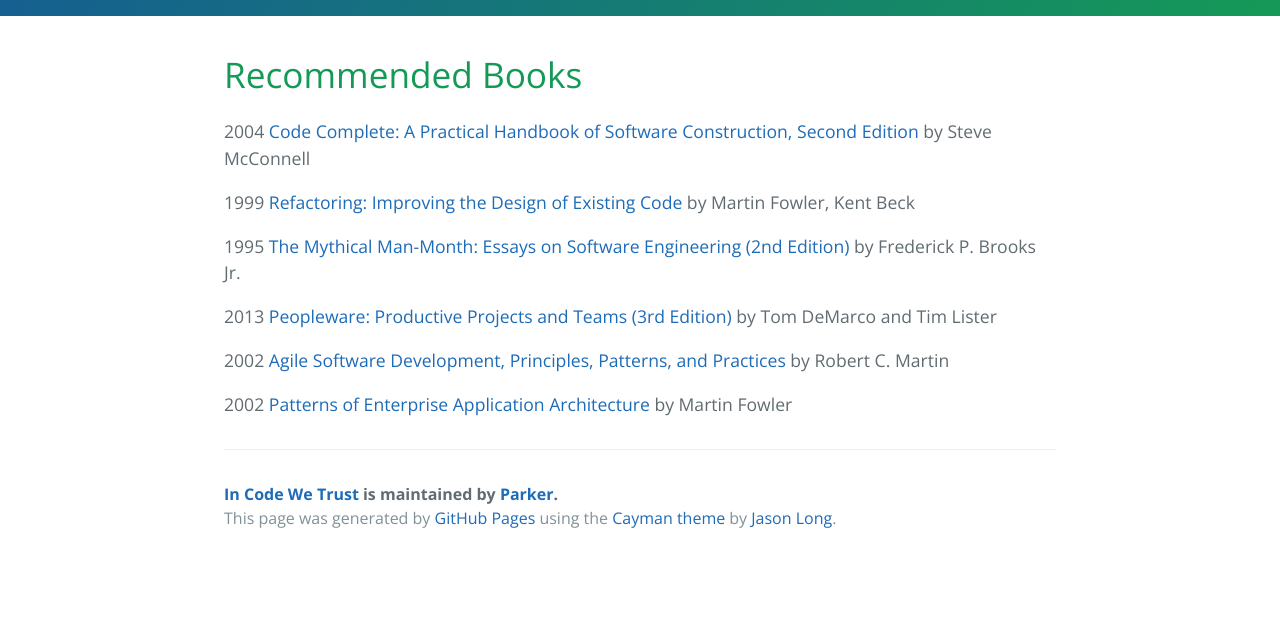
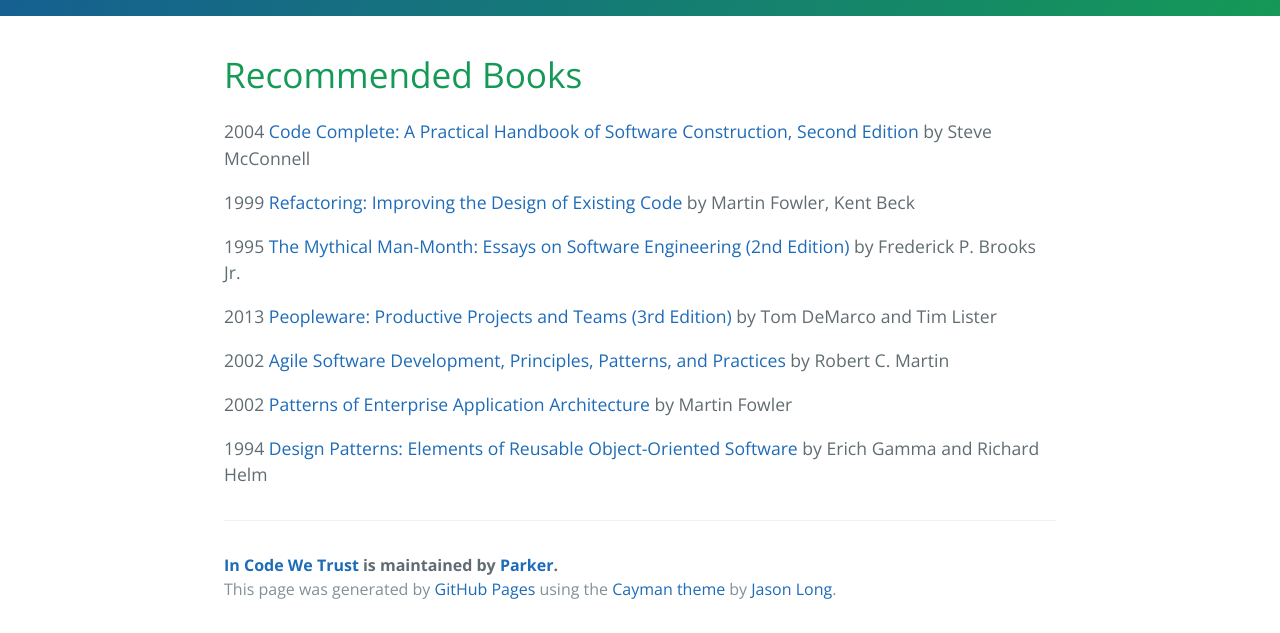
Before and after one commit to parkerwy/parkerwy.github.io, a Jekyll site: the page built from books.markdown, in a window 1280 px wide. Shown: the part 320-953 px from the top of the page. Built offline with Jekyll 4.4.1, drawn with Linux system fonts in a browser that asks for light colours; before the commit the page ends 900 px from its top, so only the background shows below that.

Commit message:
Update books.markdown

```diff
--- a/books.markdown
+++ b/books.markdown
@@ -17,3 +17,5 @@
 2002 [Agile Software Development, Principles, Patterns, and Practices](https://www.amazon.com/Software-Development-Principles-Patterns-Practices/dp/0135974445) by Robert C. Martin
 
 2002 [Patterns of Enterprise Application Architecture](https://www.amazon.com/Patterns-Enterprise-Application-Architecture-Martin/dp/0321127420) by Martin Fowler
+
+1994 [Design Patterns: Elements of Reusable Object-Oriented Software](https://www.amazon.com/Design-Patterns-Elements-Reusable-Object-Oriented/dp/0201633612) by Erich Gamma and Richard Helm
```
